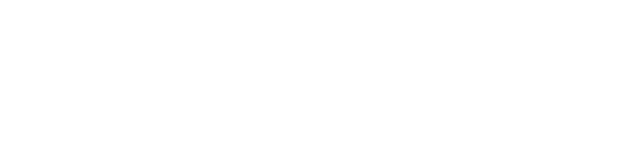
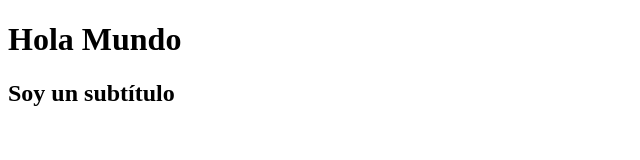
Before and after one commit to CamiiNao/prueba-git, a plain HTML site: page index.html in a window 1280 px wide. Shown: the whole page, without its empty margins (0-640 px from the left). Drawn offline with Linux system fonts and the light colour scheme.

Commit message:
add title and subtitle

```diff
--- a/index.html
+++ b/index.html
@@ -3,7 +3,10 @@
   <head>
     <meta charset="UTF-8" />
     <meta name="viewport" content="width=device-width, initial-scale=1.0" />
-    <title>¡Hola Mundo!</title>
+    <title>Git</title>
   </head>
-  <body></body>
+  <body>
+    <h1>Hola Mundo</h1>
+    <h2>Soy un subtítulo</h2>
+  </body>
 </html>
```
